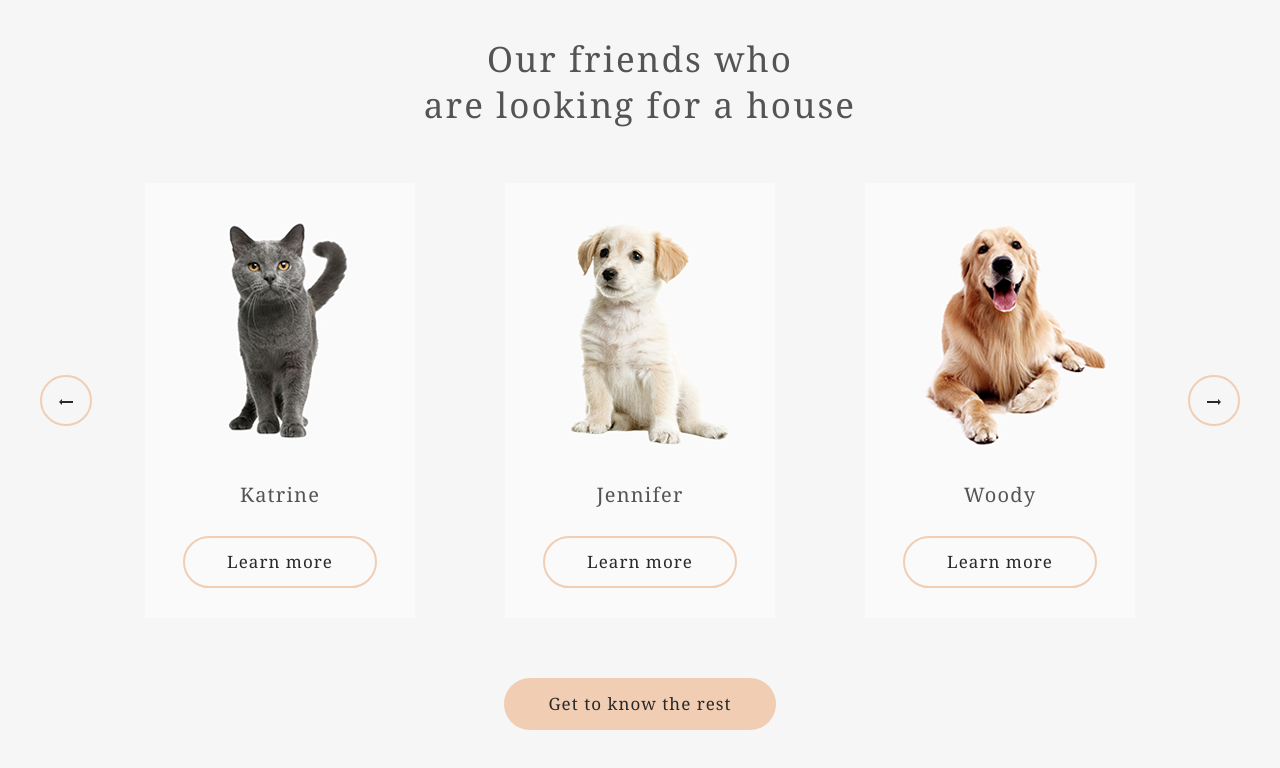
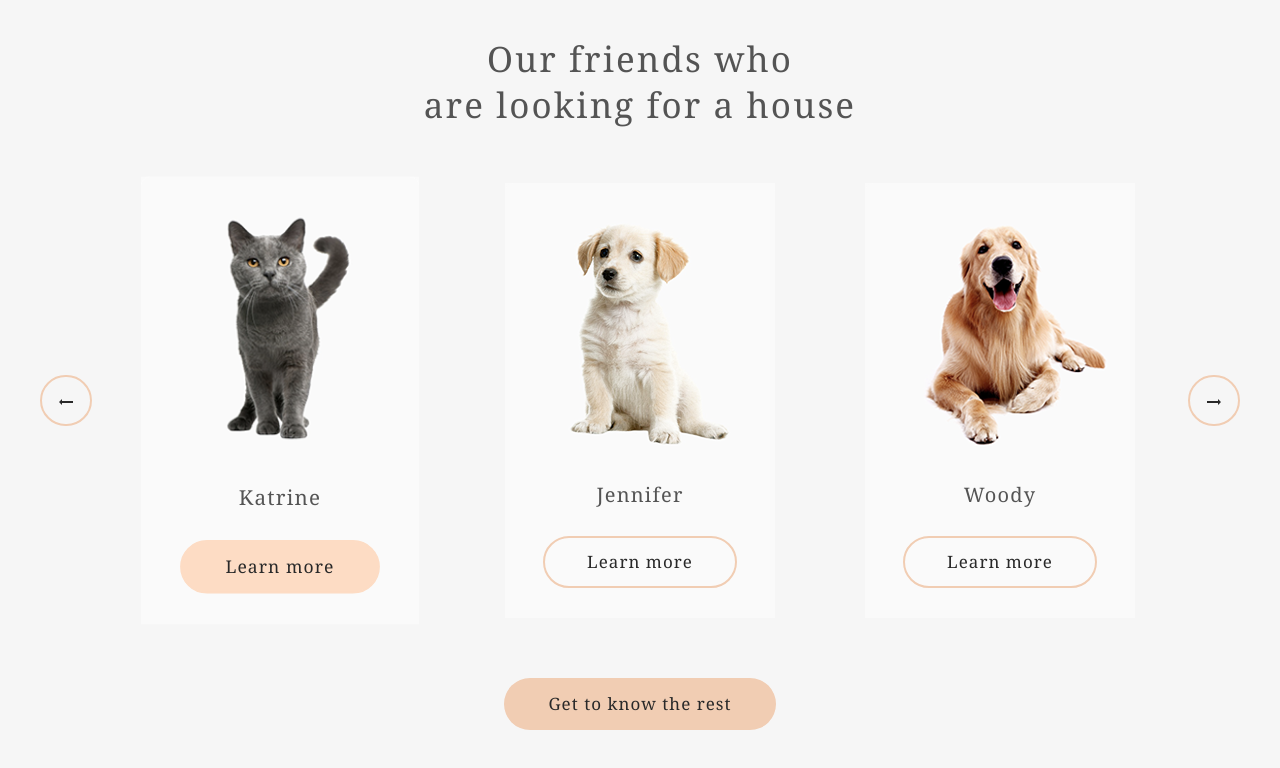
Before and after one commit to Mideli37/stage1-tasks-JSFE2023Q1, a plain HTML site: page shelter/index.html in a window 1280 px wide. In both pictures the pointer is over the element 280 px from the left and 1943 px from the top of the page. Shown: the part 1543-2311 px from the top of the page. Drawn offline with Linux system fonts and the light colour scheme.

Commit message:
feat: add hover for cards

```diff
--- a/shelter/style.css
+++ b/shelter/style.css
@@ -251,10 +251,16 @@ h2 {
 }
 
 .card {
+  cursor: pointer;
   background: #fafafa;
   display: flex;
   flex-direction: column;
   align-items: center;
+}
+
+.card:hover {
+  scale: 1.03;
+  transition: 200ms;
 }
 
 .card span {
@@ -319,7 +325,8 @@ h2 {
 .button {
   cursor: pointer;
 }
-.button:hover {
+.button:hover,
+.card:hover button {
   transition: 300ms;
   background: #fddcc4;
   border: solid 2px #fddcc4;
```
